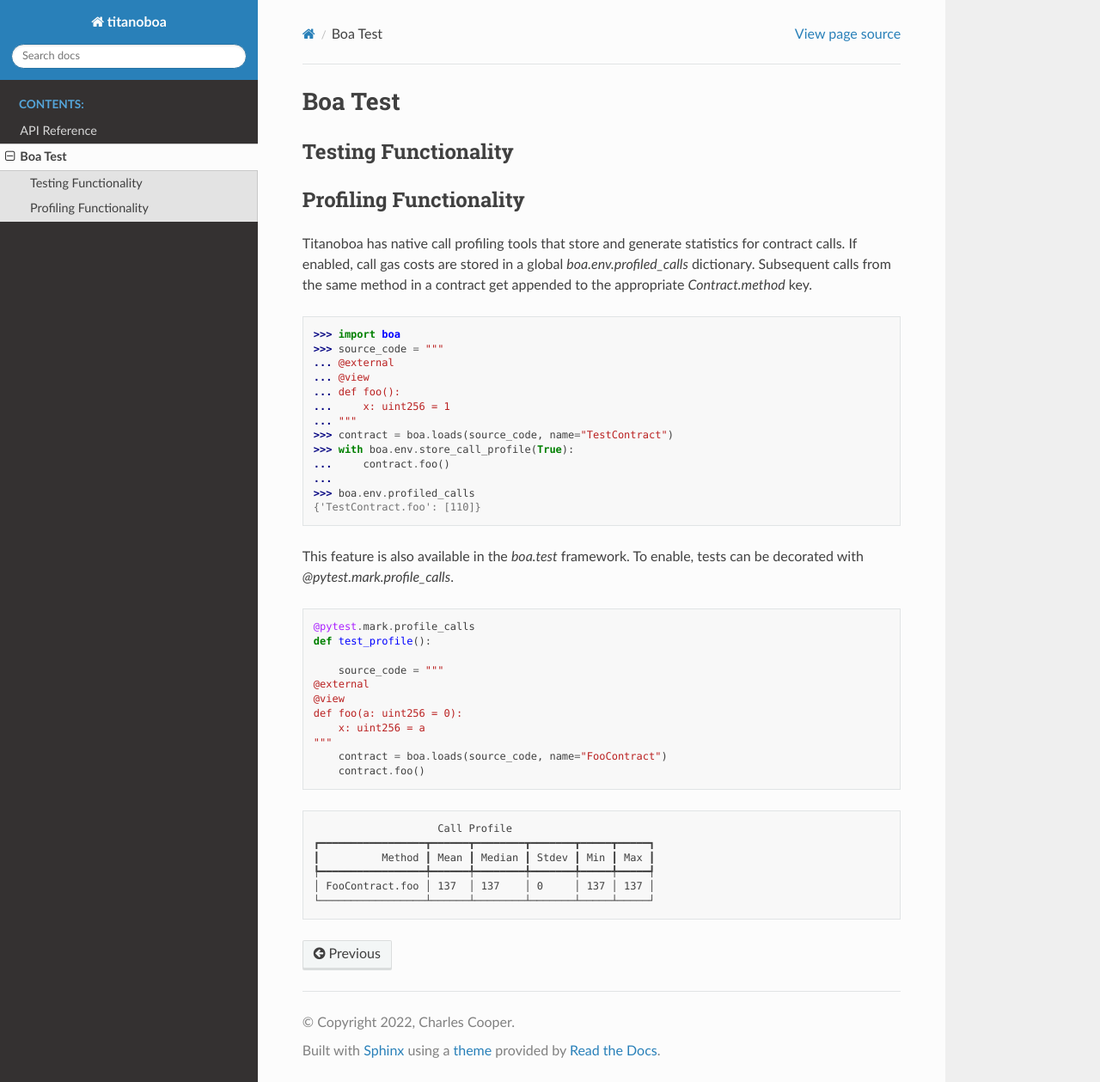
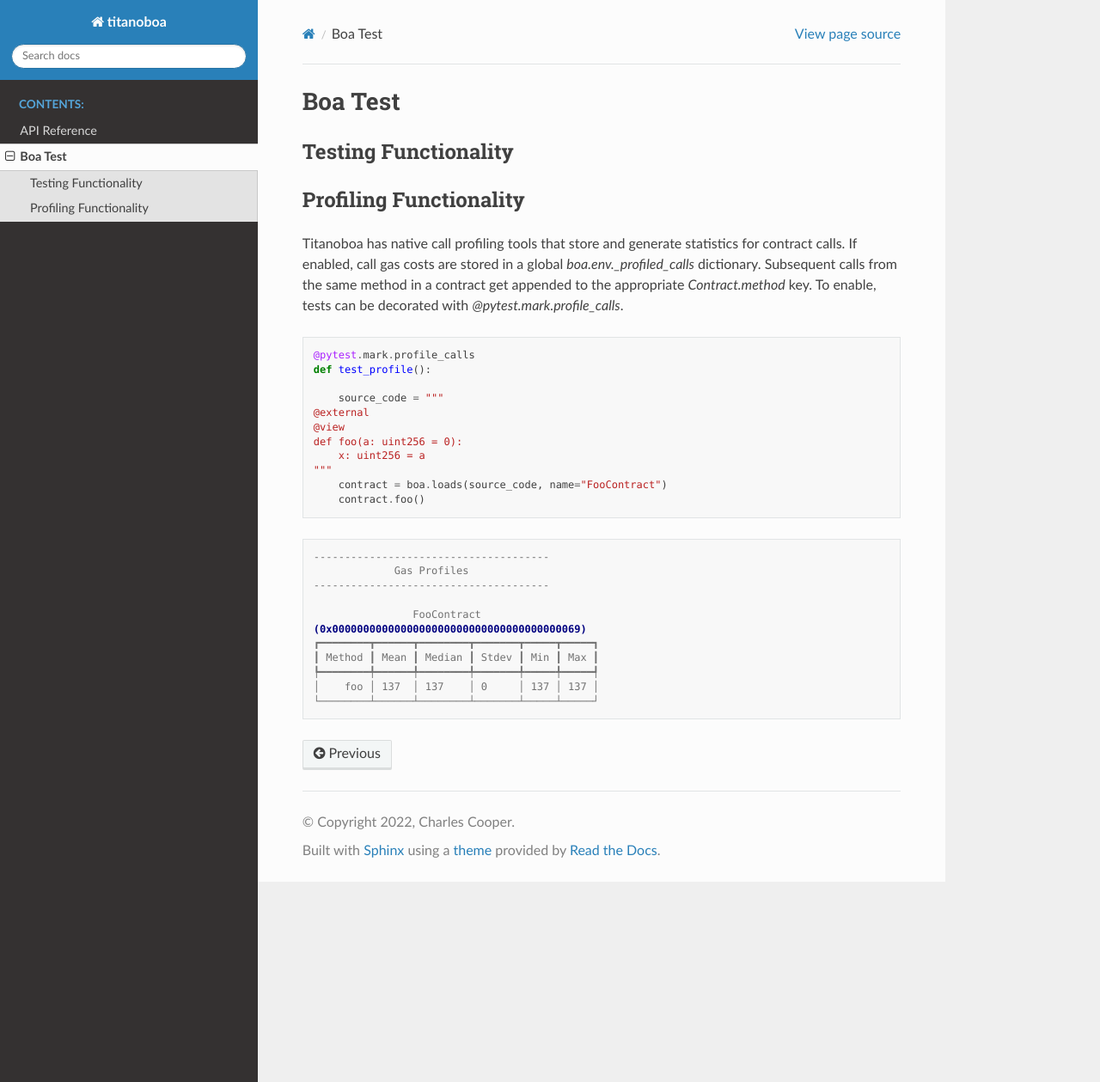
Before and after one commit to vyperlang/titanoboa, a Sphinx documentation site: the page built from docs/source/test.rst, in a window 1280 px wide and 1259 px high. Shown: the whole window at 86% size. Built offline with Sphinx 7.4.7 and the Read the Docs theme 2.0.0, drawn with Linux system fonts in a browser that asks for light colours.

Commit message:
fix docs

```diff
--- a/docs/source/test.rst
+++ b/docs/source/test.rst
@@ -10,26 +10,8 @@
 -----------------------
 
 Titanoboa has native call profiling tools that store and generate statistics for contract calls. If enabled,
-call gas costs are stored in a global `boa.env.profiled_calls` dictionary. Subsequent calls from the same method
-in a contract get appended to the appropriate `Contract.method` key.
-
-.. code-block:: python
-
-    >>> import boa
-    >>> source_code = """
-    ... @external
-    ... @view
-    ... def foo():
-    ...     x: uint256 = 1
-    ... """
-    >>> contract = boa.loads(source_code, name="TestContract")
-    >>> with boa.env.store_call_profile(True):
-    ...     contract.foo()
-    ...
-    >>> boa.env.profiled_calls
-    {'TestContract.foo': [110]}
-
-This feature is also available in the `boa.test` framework. To enable, tests can be decorated with
+call gas costs are stored in a global `boa.env._profiled_calls` dictionary. Subsequent calls from the same method
+in a contract get appended to the appropriate `Contract.method` key. To enable, tests can be decorated with
 `@pytest.mark.profile_calls`.
 
 .. code-block:: python
@@ -46,11 +28,16 @@
         contract = boa.loads(source_code, name="FooContract")
         contract.foo()
 
-.. code-block:: markdown
+.. code-block:: console
 
-                        Call Profile
-    ┏━━━━━━━━━━━━━━━━━┳━━━━━━┳━━━━━━━━┳━━━━━━━┳━━━━━┳━━━━━┓
-    ┃          Method ┃ Mean ┃ Median ┃ Stdev ┃ Min ┃ Max ┃
-    ┡━━━━━━━━━━━━━━━━━╇━━━━━━╇━━━━━━━━╇━━━━━━━╇━━━━━╇━━━━━┩
-    │ FooContract.foo │ 137  │ 137    │ 0     │ 137 │ 137 │
-    └─────────────────┴──────┴────────┴───────┴─────┴─────┘
+    --------------------------------------
+                 Gas Profiles
+    --------------------------------------
+
+                    FooContract
+    (0x0000000000000000000000000000000000000069)
+    ┏━━━━━━━━┳━━━━━━┳━━━━━━━━┳━━━━━━━┳━━━━━┳━━━━━┓
+    ┃ Method ┃ Mean ┃ Median ┃ Stdev ┃ Min ┃ Max ┃
+    ┡━━━━━━━━╇━━━━━━╇━━━━━━━━╇━━━━━━━╇━━━━━╇━━━━━┩
+    │    foo │ 137  │ 137    │ 0     │ 137 │ 137 │
+    └────────┴──────┴────────┴───────┴─────┴─────┘
```
Also changed, not shown: docs/source/api.rst (+0 -23 lines), 1 other file.
